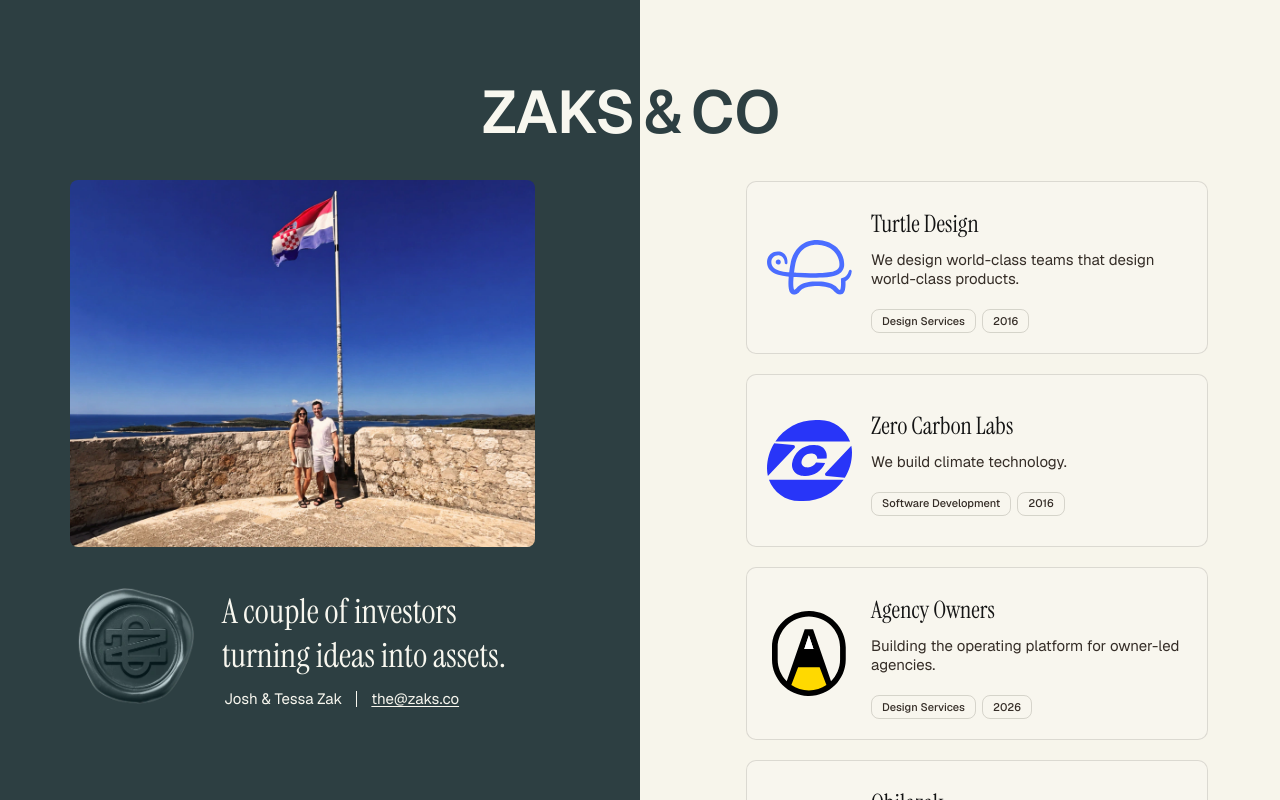
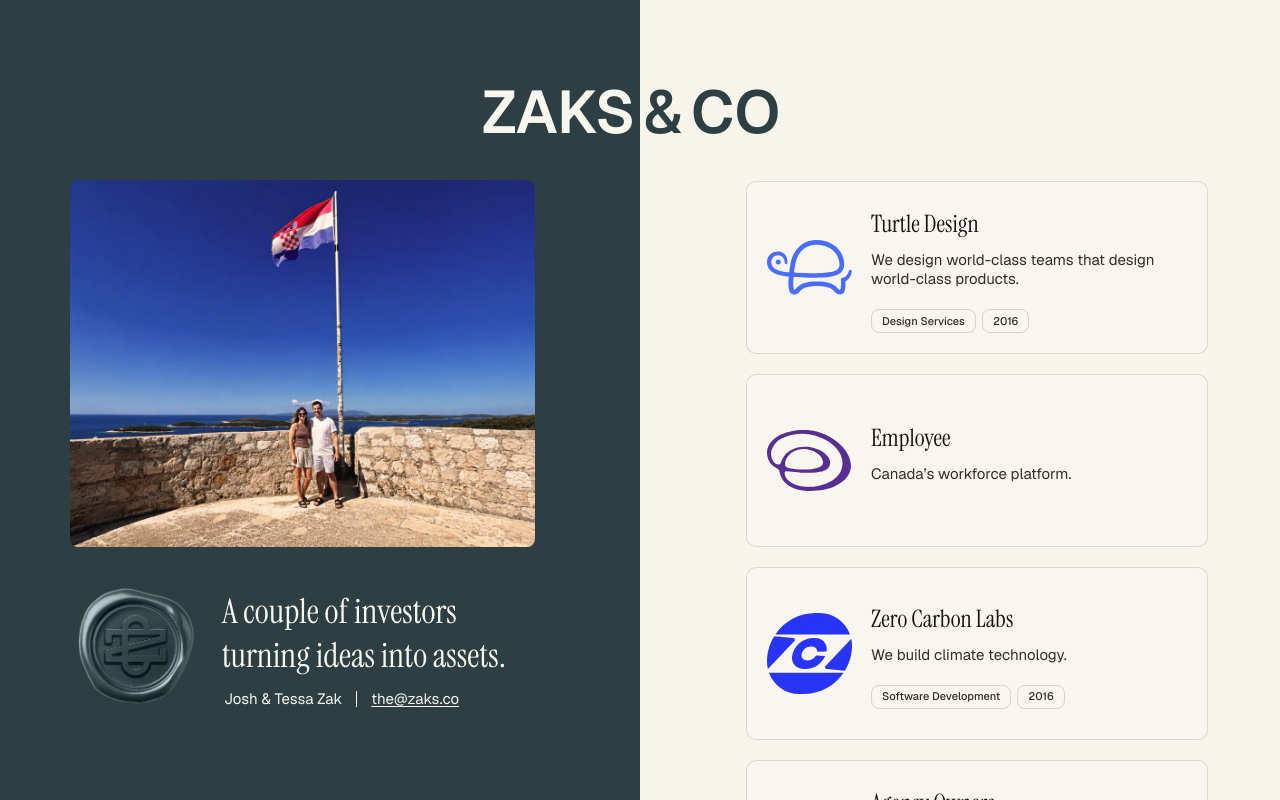
Before and after one commit to joshzak/zaks, a Next.js app: page / in a window 1280 px wide. Built offline with nearby package versions, Linux system fonts and the light colour scheme.

Commit message:
Add Employee to portfolio

```diff
--- a/app/page.tsx
+++ b/app/page.tsx
@@ -25,7 +25,7 @@
       <p>{company.description}</p>
       {company.placeholder
         ? company.ctaUrl && <a className="placeholder-cta" href={company.ctaUrl}>{company.ctaLabel}</a>
-        : <div className="company-meta"><span>{company.category}</span><span>{company.year}</span></div>
+        : (company.category || company.year) && <div className="company-meta">{company.category && <span>{company.category}</span>}{company.year && <span>{company.year}</span>}</div>
       }
     </div>
   </>;
--- a/app/portfolio.ts
+++ b/app/portfolio.ts
@@ -1,8 +1,8 @@
 export type Company = {
   name: string;
   description: string;
-  category: string;
-  year: string;
+  category?: string;
+  year?: string;
   url: string | null;
   logoPath: string | null;
   enabled: boolean;
@@ -13,6 +13,7 @@
 
 export const companies: Company[] = [
   { name: "Turtle Design", description: "We design world-class teams that design world-class products.", category: "Design Services", year: "2016", url: "https://turtle.design", logoPath: "/logos/turtle.svg", enabled: true, placeholder: false },
+  { name: "Employee", description: "Canada’s workforce platform.", url: "https://employee.ca/", logoPath: "/logos/employee-mark.svg", enabled: true, placeholder: false },
   { name: "Zero Carbon Labs", description: "We build climate technology.", category: "Software Development", year: "2016", url: "https://www.zerocarbonlabs.com/", logoPath: "/logos/zcl-Icon.svg", enabled: true, placeholder: false },
   { name: "Agency Owners", description: "Building the operating platform for owner-led agencies.", category: "Design Services", year: "2026", url: "https://agencyowners.com", logoPath: "/logos/agency-owners.svg", enabled: true, placeholder: false },
   { name: "Obilazak", description: "Venture studio focused on unlocking opportunities in Croatia.", category: "Venture Studio", year: "2026", url: "https://obilazak.com", logoPath: "/logos/obilazak.svg", enabled: true, placeholder: false },
```
Also changed, not shown: public/logos/employee-mark.svg (added).
